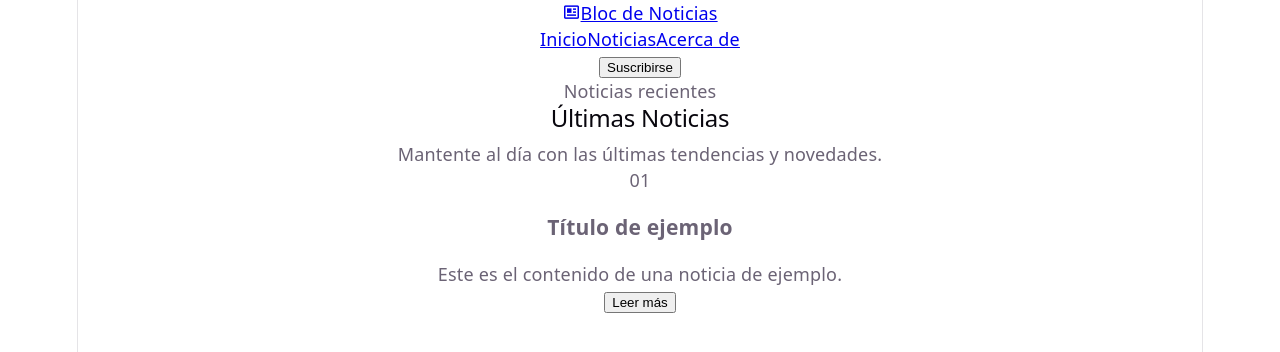
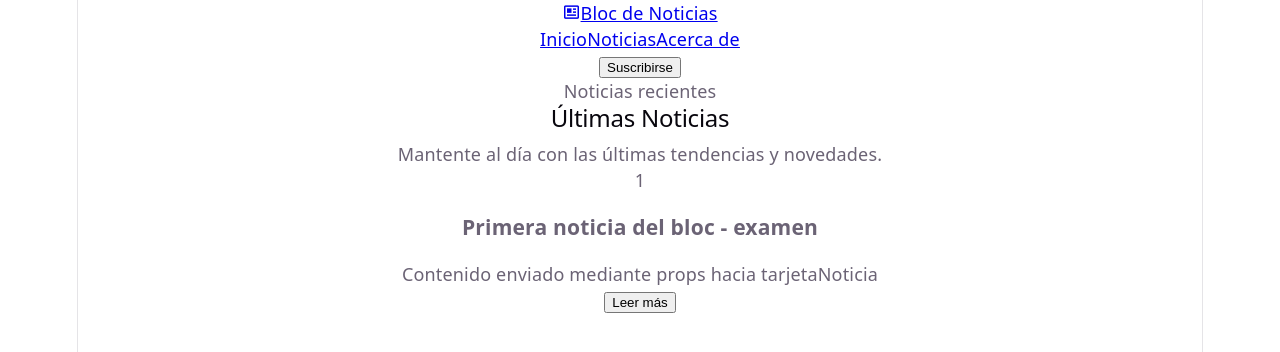
Before and after one commit to cstalyin16/FundamentosReact, a React (Vite) app in the folder Examen/proyecto-bloc/: page / in a window 1280 px wide. Shown: the top 352 px of the page. Built offline with nearby package versions, Linux system fonts and the light colour scheme.

Commit message:
feat: Add the prop in the TarjetaNoticia component

```diff
--- a/Examen/proyecto-bloc/src/components/ListaNoticias.jsx
+++ b/Examen/proyecto-bloc/src/components/ListaNoticias.jsx
@@ -1,6 +1,12 @@
 import TarjetaNoticia from "./TarjetaNoticia";
 
 function ListaNoticias() {
+  const noticiaEjemplo = {
+    id: 1,
+    title: "Primera noticia del bloc - examen",
+    body: "Contenido enviado mediante props hacia tarjetaNoticia",
+  };
+
   return (
     <main id="noticias">
       <section>
@@ -11,7 +17,7 @@ function ListaNoticias() {
         <p>Mantente al día con las últimas tendencias y novedades.</p>
       </section>
       <section>
-        <TarjetaNoticia />
+        <TarjetaNoticia info={noticiaEjemplo} />
       </section>
     </main>
   );
--- a/Examen/proyecto-bloc/src/components/TarjetaNoticia.jsx
+++ b/Examen/proyecto-bloc/src/components/TarjetaNoticia.jsx
@@ -1,11 +1,11 @@
-function TarjetaNoticia() {
+function TarjetaNoticia({ info }) {
   return (
     <article>
-      <span>01</span>
+      <span>{info.id}</span>
 
-      <h3>Título de ejemplo</h3>
+      <h3>{info.title}</h3>
 
-      <p>Este es el contenido de una noticia de ejemplo.</p>
+      <p>{info.body}</p>
 
       <button type="button">Leer más</button>
     </article>
```
